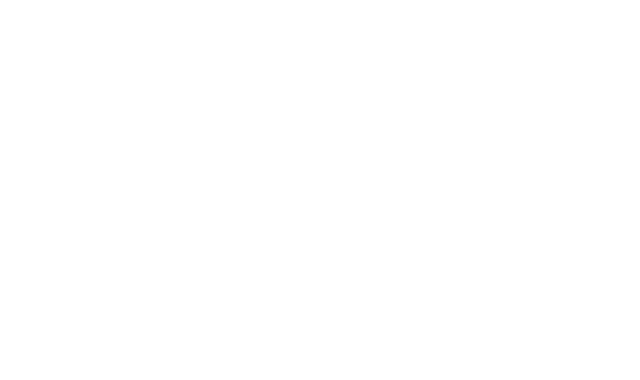
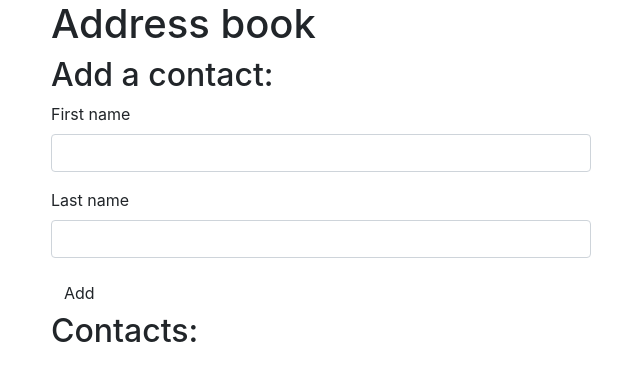
Before and after one commit to chepkiruibetty/address-book, a plain HTML site: page index.html in a window 1280 px wide. Shown: the whole page, without its empty margins (34-674 px from the left). Drawn offline with nearby package versions, Linux system fonts and the light colour scheme.

Commit message:
modified

```diff
--- a/index.html
+++ b/index.html
@@ -9,6 +9,31 @@
     <title>Address Book</title>
 </head>
 <body>
+        <div class="container">
+                <h1>Address book</h1>
+                 <div class="row">
+                  <div class="col-md-6">
+                    <h2>Add a contact:</h2>
+                    <form id="new-contact">
+                      <div class="form-group">
+                        <label for="new-first-name">First name</label>
+                        <input type="text" class="form-control" id="new-first-name">
+                      </div>
+                      <div class="form-group">
+                        <label for="new-last-name">Last name</label>
+                        <input type="text" class="form-control" id="new-last-name">
+                      </div>
+
+                      <button type="submit" class="btn">Add</button>
+                    </form>
+
+                    <h2>Contacts:</h2>
+                    <ul id="contacts">
+
+                    </ul>
+                  </div>
+                </div>
+              </div>
     <script   src="https://code.jquery.com/jquery-3.3.1.min.js"   integrity="sha256-FgpCb/KJQlLNfOu91ta32o/NMZxltwRo8QtmkMRdAu8="   crossorigin="anonymous"></script>
     <script src="js/script.js"></script>
 </body>
--- a/js/script.js
+++ b/js/script.js
@@ -0,0 +1,4 @@
+function Contact(first, last) {
+    this.firstName = first;
+    this.lastName = last;
+  }
```
